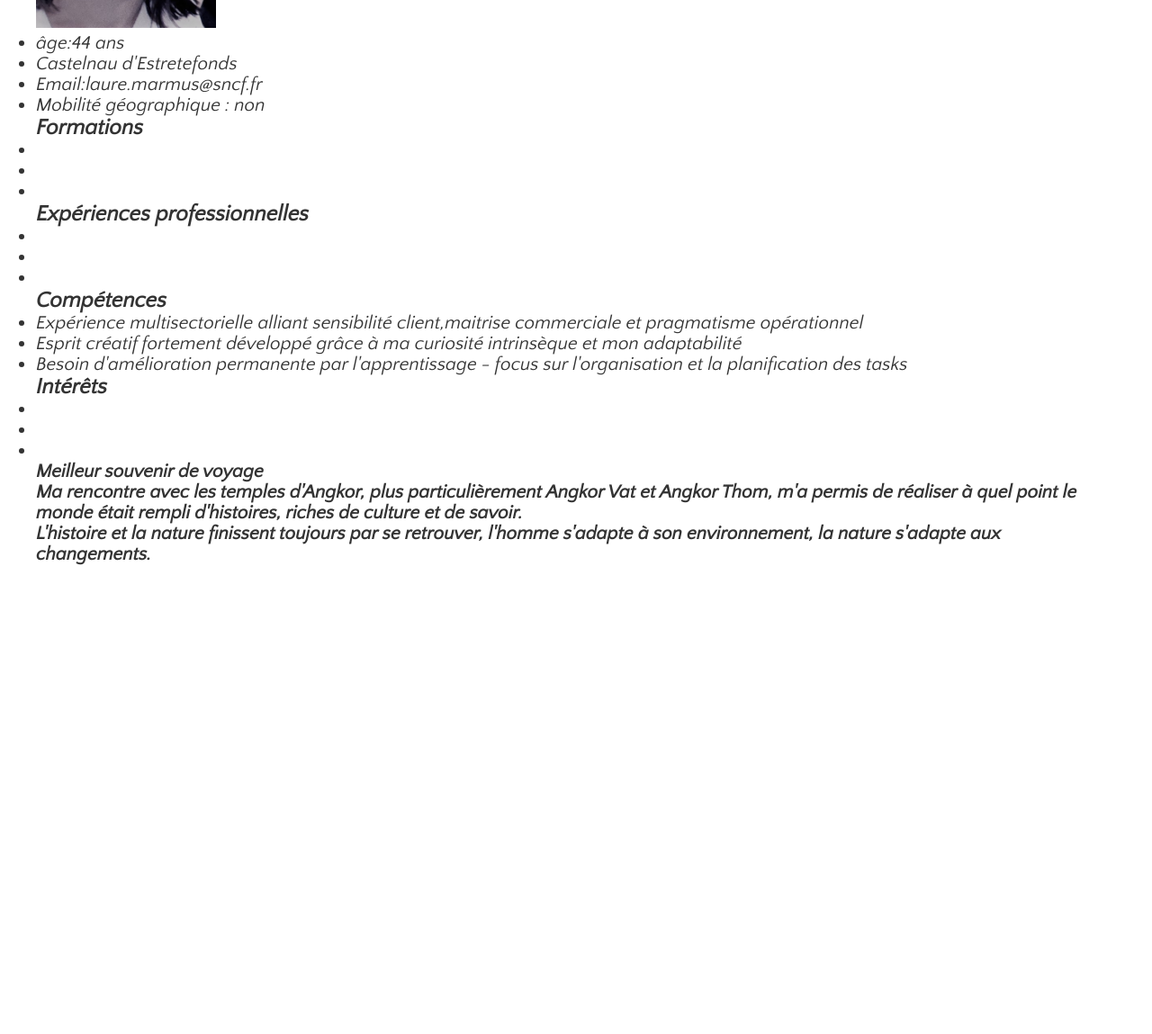
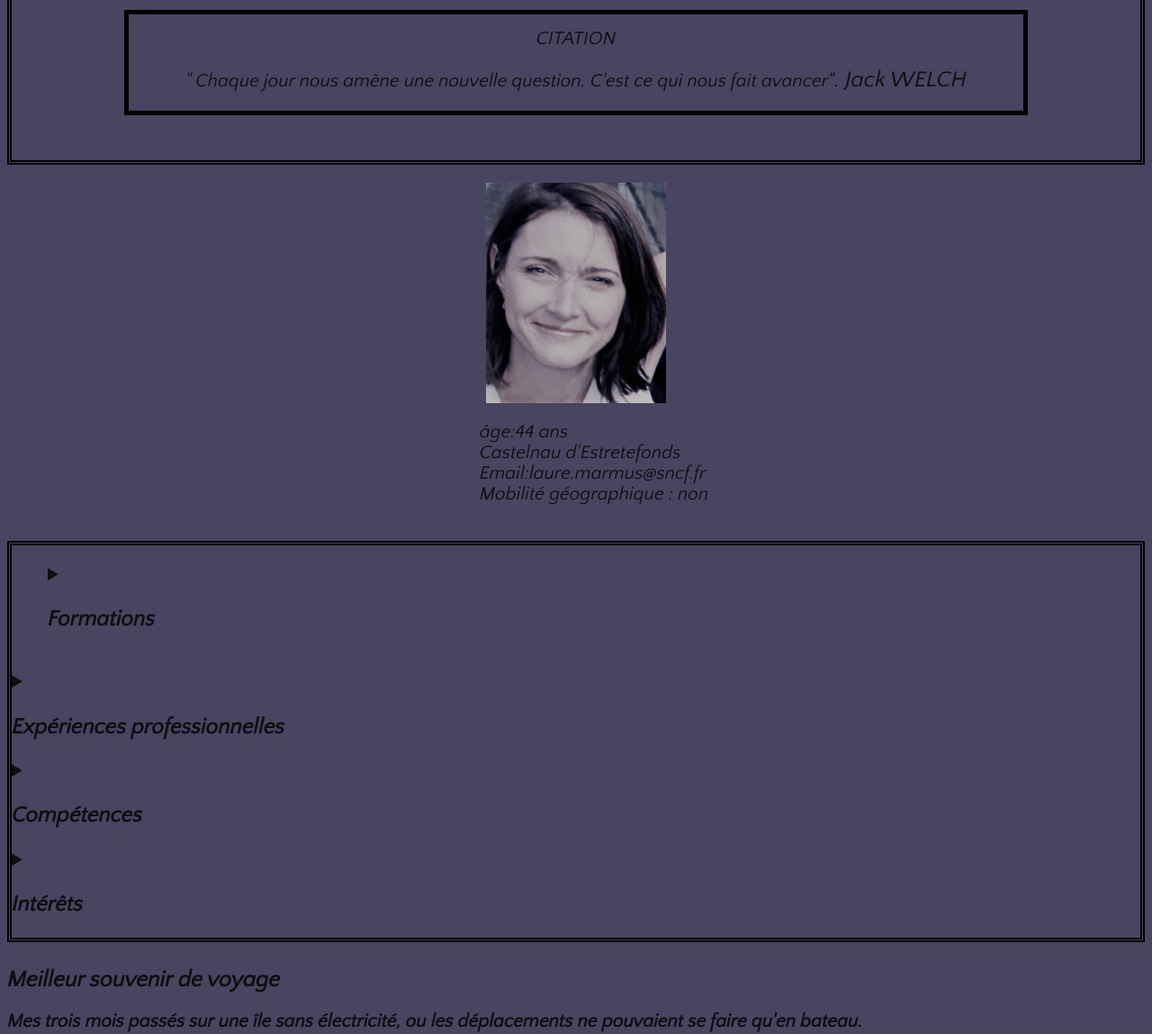
Before and after one commit to WebToLaure/projetsimplon1, a plain HTML site: page index.html in a window 1280 px wide. Shown: the part 380-1529 px from the top of the page at 90% size. Before the commit the page ends 1047 px from the top, so only its background shows below. Drawn offline with Linux system fonts and the light colour scheme.

Commit message:
modif CV

```diff
--- a/index.html
+++ b/index.html
@@ -28,77 +28,77 @@
    <main class="container">
 
     <section class ="citation"> CITATION
-      <p> " Chaque jour nous amène une nouvelle question. C'est ce qui nous fait avancer". Jack WELCH</p>
+      <p> " Chaque jour nous amène une nouvelle question. C'est ce qui nous fait avancer"<span>. Jack WELCH</span></p>
     </section>
+   </main>
 
-    <section class="présentation">
+    <section class="presentation">
       <img src="photo.JPG"alt ="photo identité" width=200/>
-      <ul>
+      <ol>
         <li>âge:44 ans</li>
         <li> Castelnau d'Estretefonds</li>
         <li>Email:laure.marmus@sncf.fr </li>
         <li>Mobilité géographique : non</li>
-      </ul>
+      </ol>
     </section>
-   </main>
 
 
     <section class ="container">
+      <section class="elements">
 
     <div class ="formations">
-      <h3>Formations</h3>
       <ul>
-        <li></li>
+        <details>
+          <summary><h3>Formations</h3></summary>
+        <li>1997:Baccalauréat section littéraire</li>
         <li></li>
         <li></li>
       </ul>
     </div>
+        </details>
 
     <div class="Expériences professionnelles">
-      <h3>Expériences professionnelles</h3>
+
+      <details>
+        <summary><h3>Expériences professionnelles</h3></summary>
       <ul>
-        <li></li>
+        <li>Esprit d'équipe Dix ans dans le secteur commercial</li>
         <li></li>
         <li></li>
       </ul>
     </div>
+      </details>
 
     <div class="skills">
-      <h3>Compétences </h3>
+      <details>
+        <summary><h3>Compétences</h3></summary>
       <ul>
         <li>Expérience multisectorielle alliant sensibilité client,maitrise commerciale et pragmatisme opérationnel</li>
-        <li>Esprit créatif fortement développé grâce à ma curiosité intrinsèque et mon adaptabilité</li>
+        <li>Esprit créatif fortement développé-Curiosité intrinsèque et grande adaptabilité</li>
         <li>Besoin d'amélioration permanente par l'apprentissage - focus sur l'organisation et la planification des tasks</li>
       </ul>
     </div>
+      </details>
 
     <div class="interest">
-      <h3>Intérêts</h3>
+      <details>
+        <summary><h3>Intérêts</h3></summary>
       <ul>
-        <li></li>
-        <li></li>
+        <li>Intérêt particulier pour les échanges inter-culturels</li>
+        <li>Voyages en bagpacker</li>
         <li></li>
         </ul>
     </div>
+      </details>
 
+    </section>
     </section>
 
 
    <article>
-
       <h4 id="souvenir"><span>Meilleur souvenir de voyage</span>
-
-      <p>Ma rencontre avec les temples d'Angkor, plus particulièrement Angkor Vat et Angkor Thom,
-
-m'a permis de réaliser à quel point le monde était rempli d'histoires, riches de culture et de savoir.</p>
-
-      <p>L'histoire et la nature finissent toujours par se retrouver, l'homme s'adapte à son environnement, la nature s'adapte aux changements.
-
-      </p>
-
-
+      <p>Mes trois mois passés sur une île sans électricité, ou les déplacements ne pouvaient se faire qu'en bateau.</p>
       </h4>
-
    </article>
 
 </body>
--- a/style.css
+++ b/style.css
@@ -1,19 +1,52 @@
-*{
-    margin:0px;
-    padding:0px;
-}
+
 body {
     font-family: 'Quattrocento Sans', sans-serif, 'Franklin Gothic Medium', 'Arial Narrow', Arial;
     font-size:1.3em;
     color:rgba(0,0,0,0.8);
-    padding:20px;
-    margin:20px;
-    background-color:white;
+    background-color:rgb(73, 68, 95);
 }
 
 header{
     display: flex;
     flex-direction:column;
-    justify-content: space-around;
-    align-items: center;
 }
+.hero {
+    border: solide black;
+    border-radius:7px;
+    background-color:rgb(50, 50, 103);
+    text-align:center;
+    margin:7%;
+
+}
+.container{
+    border:thick double black;
+}
+.citation {
+    border:5px solid black;
+    text-align:center;
+    padding-top:15px;
+    margin:3% 10% 4% 10%;
+    font-size:bold;
+}
+span {
+
+    font-size:120%;
+}
+.presentation {
+    display:flex;
+    flex-direction:column;
+    align-items:center;
+    list-style:none;
+    padding:20px;
+}
+
+ol {
+    list-style:none;
+}
+
+.elements {
+display:flex;
+flex-direction:column;
+align-items:space-evenly;
+
+}
```
